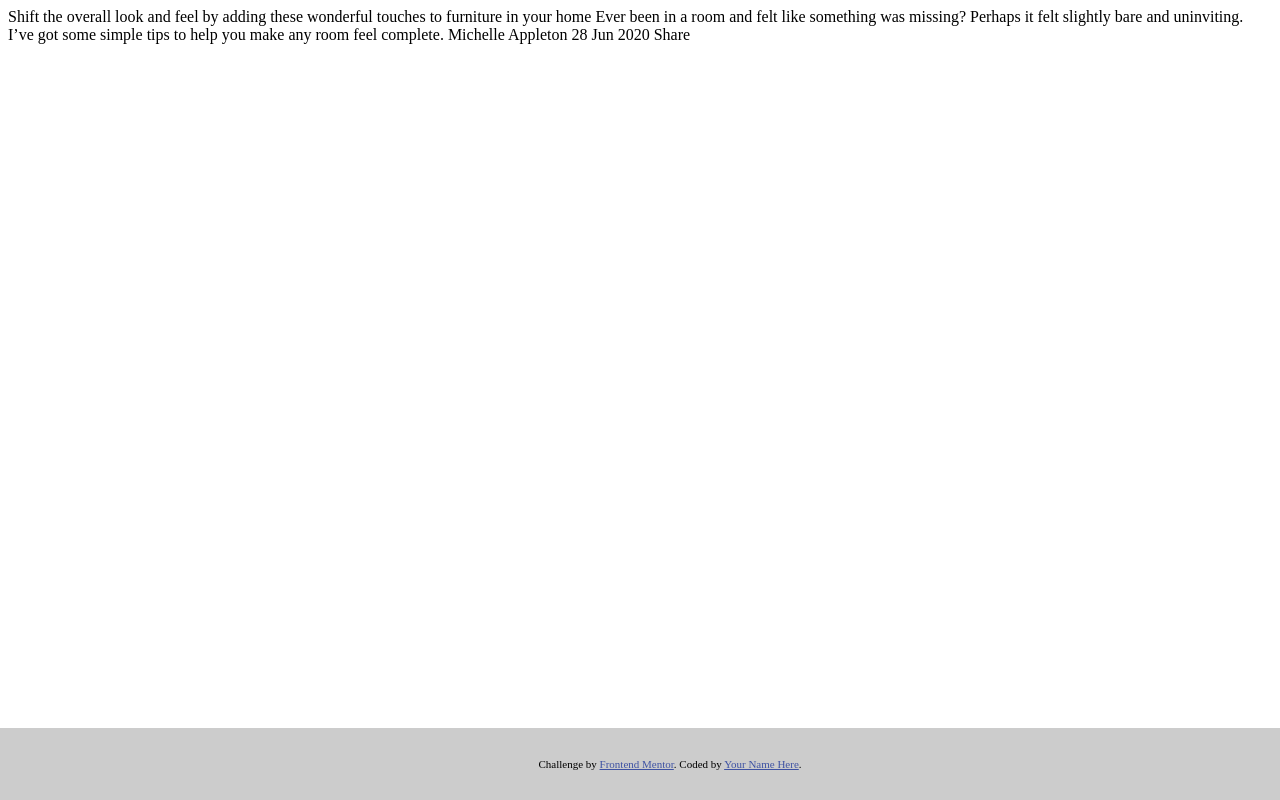
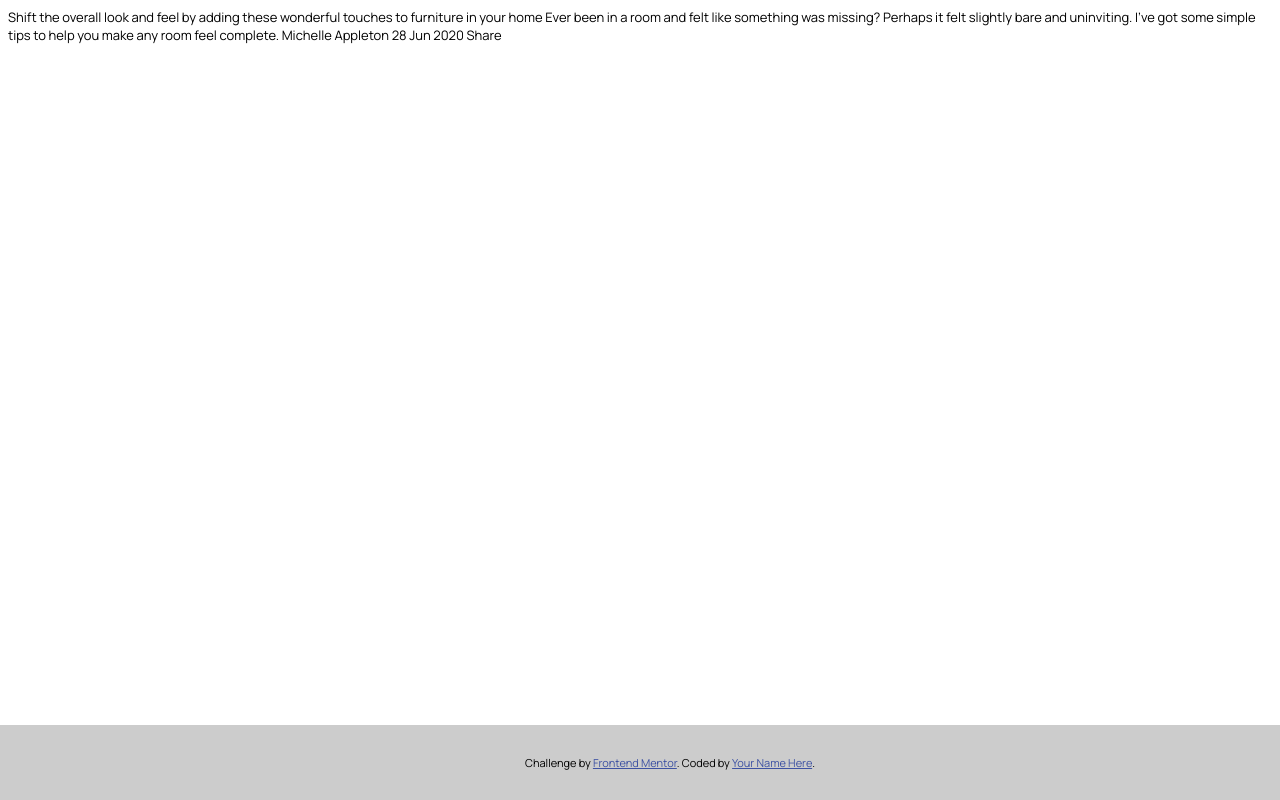
Before and after one commit to ludoboilon/article-preview-component, a plain HTML site: page code/index.html in a window 1280 px wide. Drawn offline with Linux system fonts and the light colour scheme.

Commit message:
Starter - ready to code

```diff
--- a/code/style.scss
+++ b/code/style.scss
@@ -1,3 +1,8 @@
+body {
+	font-family: "Manrope", sans-serif;
+	font-size: 13px;
+}
+
 .attribution {
 	display: block;
 	font-size: 11px;
```
Also changed, not shown: code/style.css, 1 other file.
